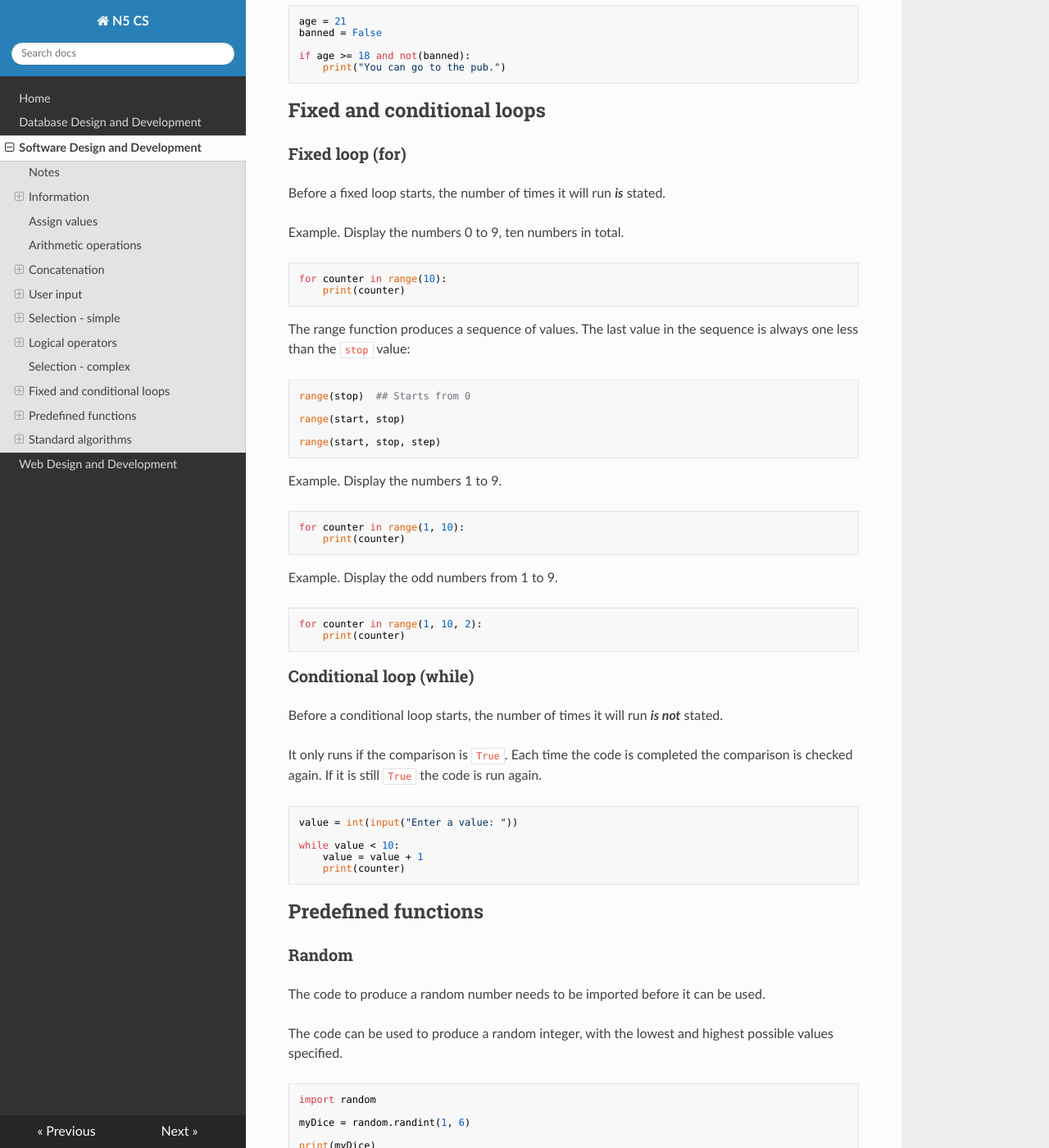
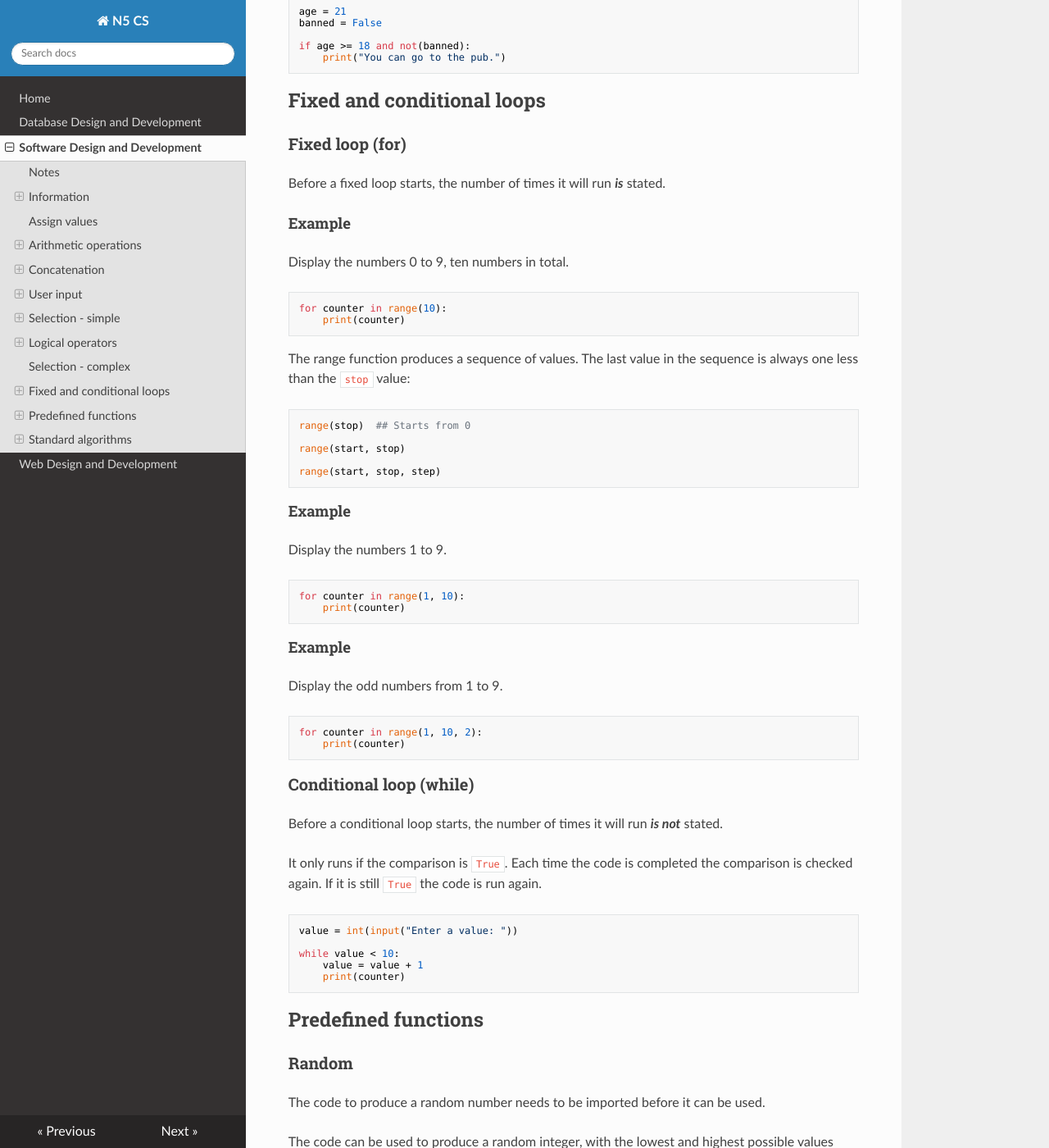
Before and after one commit to MrFriendCS/N5-CS, an MkDocs documentation site: the page built from docs/N5-CS-SDD.md, in a window 1280 px wide and 1400 px high, scrolled down 7097 px. Shown: the whole window at 82% size. Built offline with MkDocs 1.6.1, drawn with Linux system fonts in a browser that asks for light colours; nearby versions of some CDN libraries.

Commit message:
docs/N5-CS-SDD.md updated from https://stackedit.io/

````diff
--- a/docs/N5-CS-SDD.md
+++ b/docs/N5-CS-SDD.md
@@ -100,7 +100,8 @@ Exponentiation (to the power of)
 4 ** 2
 ```
 
-Examples
+### Examples
+
 ``` python
 myMultiplication = 3 * 2
 print(myMultiplication)
@@ -367,7 +367,9 @@ if age >= 18 and not(banned):
 
 Before a fixed loop starts, the number of times it will run ***is*** stated.
 
-Example.  Display the numbers 0 to 9, ten numbers in total.
+#### Example
+
+Display the numbers 0 to 9, ten numbers in total.
 
 ``` python
 for counter in range(10):
@@ -384,14 +386,18 @@ range(start, stop)
 range(start, stop, step)
 ```
 
-Example.  Display the numbers 1 to 9.
+#### Example
+
+Display the numbers 1 to 9.
 
 ``` python
 for counter in range(1, 10):
     print(counter)
 ```
 
-Example.  Display the odd numbers from 1 to 9.
+#### Example
+
+Display the odd numbers from 1 to 9.
 
 ``` python
 for counter in range(1, 10, 2):
````
Also changed, not shown: other parts of docs/N5-CS-SDD.md (+2 -3 lines).
